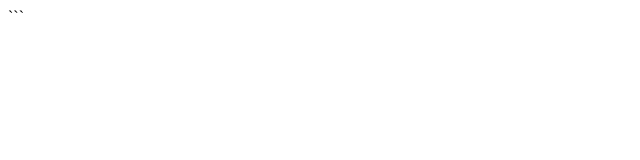
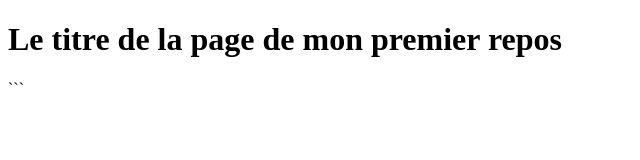
Before and after one commit to Arno-Kolkiewicz/git-intro-Kolkiewicz-Arno, a plain HTML site: page index.html in a window 1280 px wide. Shown: the whole page, without its empty margins (0-640 px from the left). Drawn offline with Linux system fonts and the light colour scheme.

Commit message:
Ajout d'un titre

````diff
--- a/index.html
+++ b/index.html
@@ -4,6 +4,8 @@
 		<meta charset="UTF-8" />
 		<meta name="viewport" content="width=device-width, initial-scale=1.0" />
 	</head>
-	<body></body>
+	<body>
+    <h1>Le titre de la page de mon premier repos</h1>
+  </body>
 </html>
 ```
````
Also changed, not shown: 2 other files.
